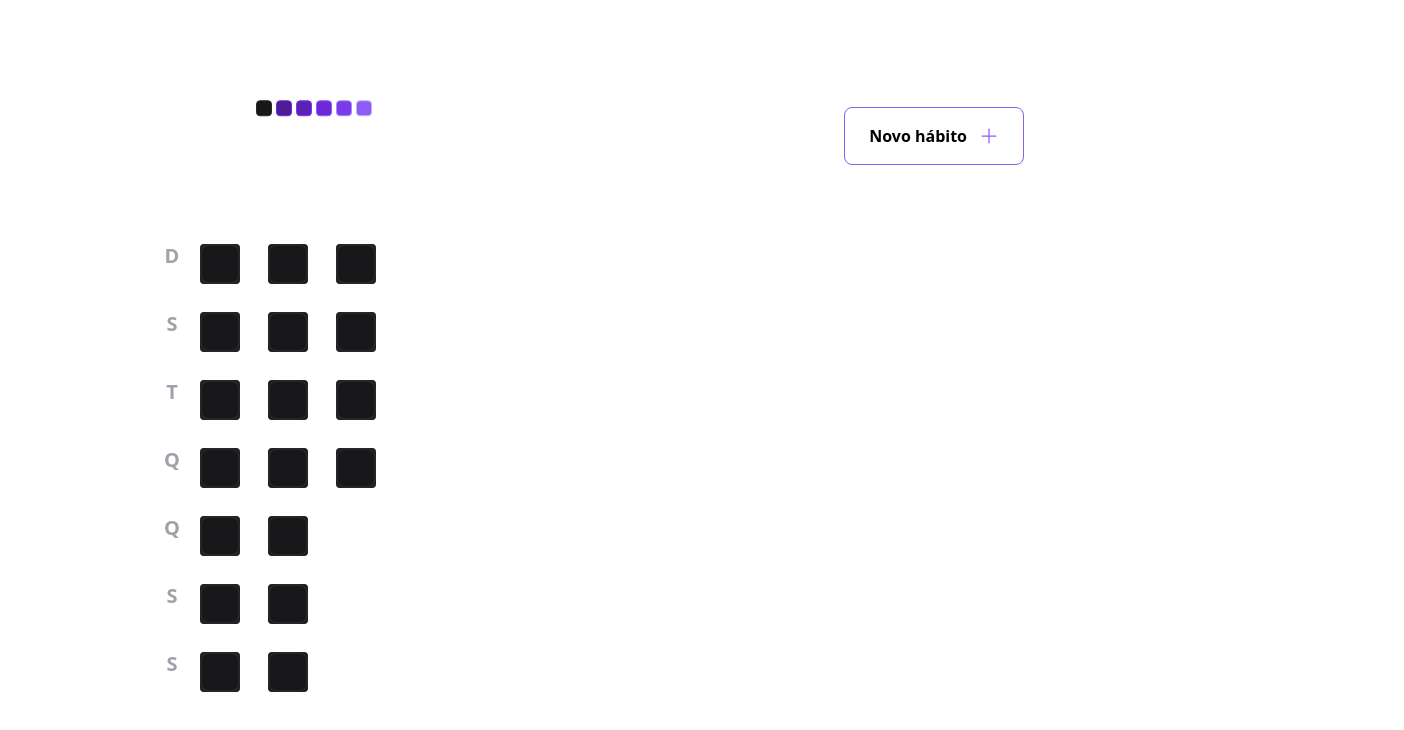
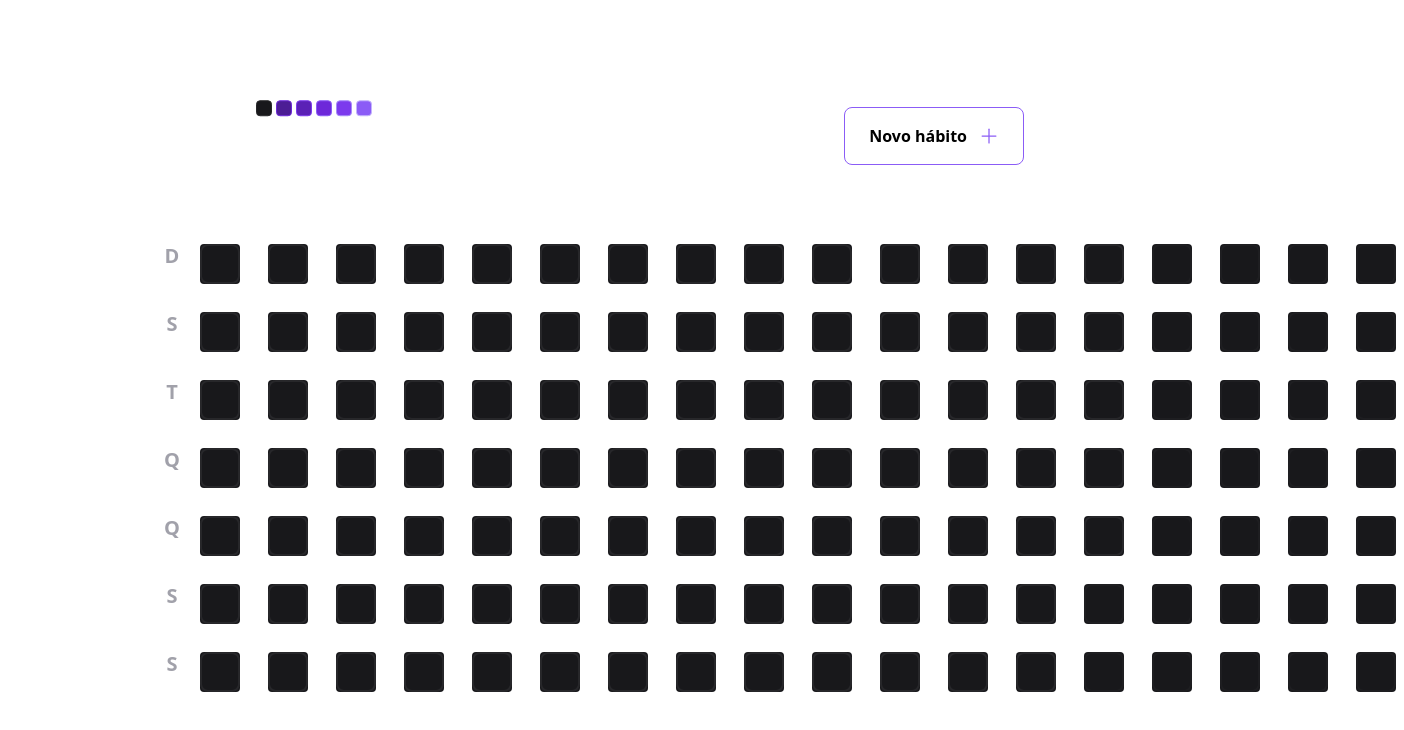
Before and after one commit to johnsanttos/Setup-Web, a React app in the folder setupWeb/: page / in a window 1280 px wide. Shown: the top 730 px of the page, 1404 px wide, since content can reach past the window. Built offline with nearby package versions, Linux system fonts and the light colour scheme; the HTML template or start-up script is replaced by a standard one.

Commit message:
pagina inicial

```diff
--- a/setupWeb/src/components/SummaryTable.tsx
+++ b/setupWeb/src/components/SummaryTable.tsx
@@ -14,7 +14,11 @@
 
     const summaryDates = generateDatesFromYearBeginning()
 
-    console.log('la eleeee , ' , summaryDates )
+    const minimumSummaryDatesSize = 18 * 7 // 18 weeks
+
+    const amountOfDaysToFill = minimumSummaryDatesSize - summaryDates.length
+
+    console.log('la eleeee , ', summaryDates)
     return (
         <div className="w-full flex ">
             <div className=" grid grid-rows-7 grid-flow-row gap-3">
@@ -25,9 +29,7 @@
                         return (
                             <div key={`${weekDays}-${i}`}
                                 className="text-zinc-400 text-xl h-10 w-10 font-bold flex items-center justify-center ">
-                                {
-                                    weekDays
-                                }
+                                {weekDays}
                             </div>
                         )
                     }
@@ -37,26 +39,23 @@
             </div>
 
             <div className="grid grid-rows-7 grid-flow-col gap-3">
-<HabitDay/>
-<HabitDay/>
-<HabitDay/>
-<HabitDay/>
-<HabitDay/>
-<HabitDay/>
-<HabitDay/>
-<HabitDay/>
-<HabitDay/>
-<HabitDay/>
-<HabitDay/>
-<HabitDay/>
-<HabitDay/>
-<HabitDay/>
-<HabitDay/>
-<HabitDay/>
-<HabitDay/>
-<HabitDay/>
 
+                {
+                    summaryDates.map(date => {
+                        return <HabitDay key={date.toString()} />
+                    })
+                }
 
+                {amountOfDaysToFill > 0 && Array.from({length: amountOfDaysToFill}).map((_,i)=>{
+                    return(
+
+                        <div
+                        key={i}
+                        className="bg-zinc-900 w-10 text-white rounded m-2  flex text-center items-center justify-center">
+                        <div className="w-10 h-10 bg-zinc-900 border-2 border-zinc-800 rounded-lg  opacity-40 cursor-not-allowed" ></div>
+                            </div>
+                    )
+                })}
             </div>
 
         </div>
```
